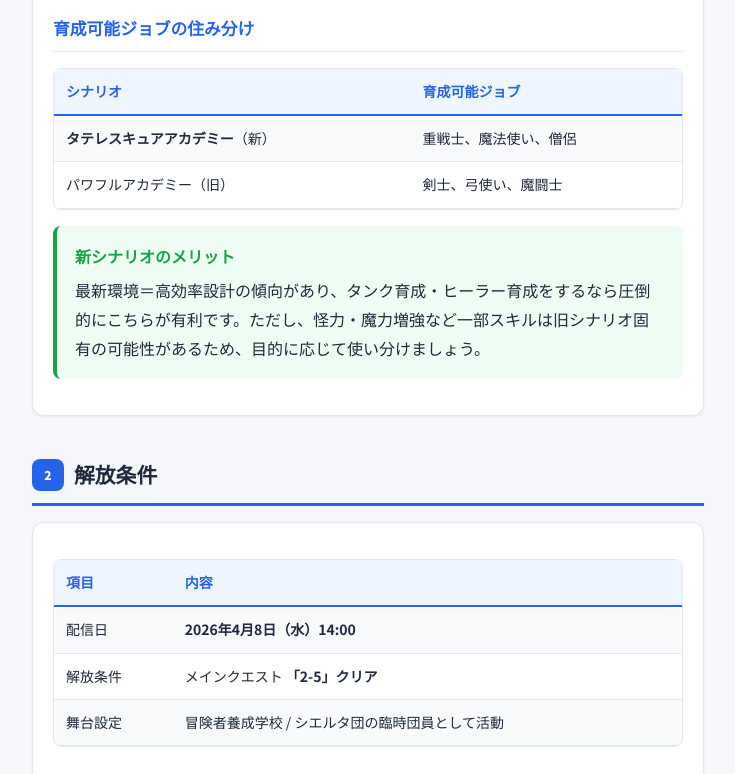
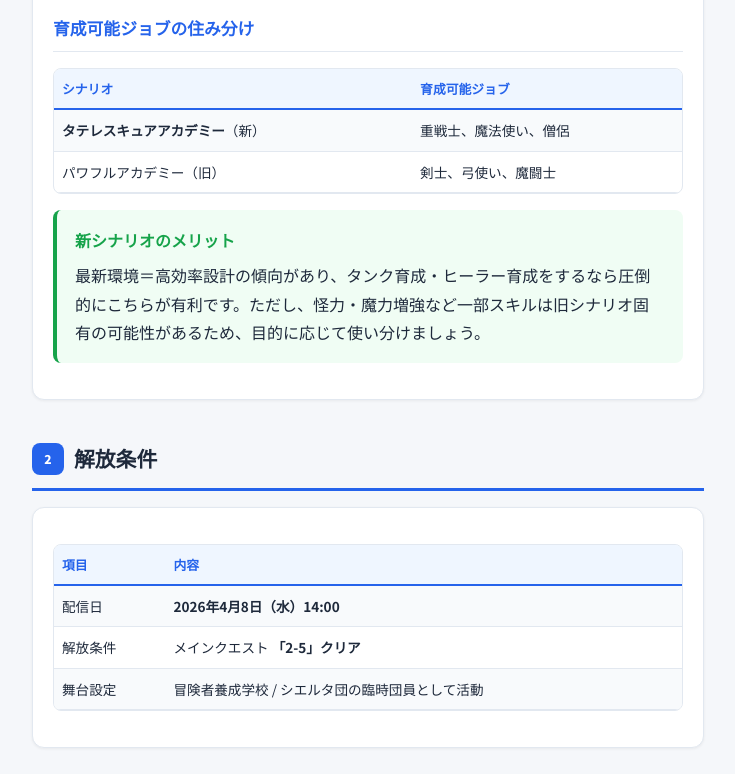
Before and after one commit to bakechhh/pawaad_taterescue_guide, a plain HTML site: page index.html in a window 1280 px wide. Shown: the part 1029-1803 px from the top of the page, without its empty margins (272-1007 px from the left). Drawn offline with Linux system fonts and the light colour scheme.

Commit message:
Add files via upload

```diff
--- a/index.html
+++ b/index.html
@@ -231,30 +231,29 @@
 
   /* ===== TABLE ===== */
   .table-responsive {
-    overflow-x: auto;
-    -webkit-overflow-scrolling: touch;
     margin: 1rem 0;
     border-radius: var(--radius-sm);
     border: 1px solid var(--border);
+    overflow: hidden;
   }
   table {
     width: 100%;
     border-collapse: collapse;
-    font-size: 0.875rem;
-    min-width: 400px;
+    font-size: 0.85rem;
   }
   th {
     background: var(--info-bg);
     color: var(--primary);
-    padding: 0.625rem 0.75rem;
+    padding: 0.5rem 0.5rem;
     text-align: left;
     font-weight: 600;
     border-bottom: 2px solid var(--primary);
-    white-space: nowrap;
+    font-size: 0.8rem;
   }
   td {
-    padding: 0.625rem 0.75rem;
+    padding: 0.5rem 0.5rem;
     border-bottom: 1px solid var(--border);
+    word-break: break-word;
   }
   tr:nth-child(even) { background: #f8fafc; }
   tr:hover { background: var(--info-bg); }
```
